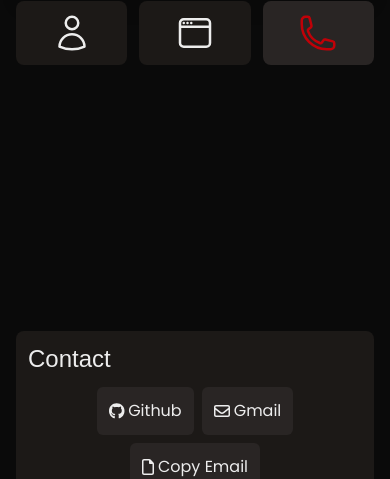
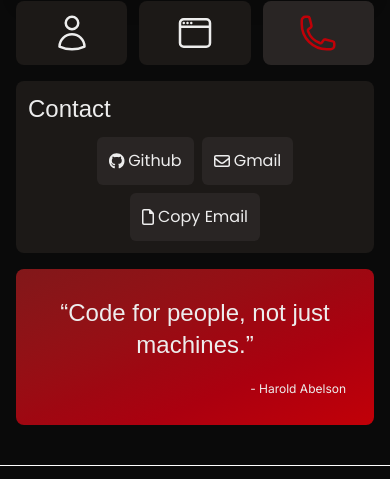
Before and after one commit to Ivaz7/portfolio-next-ivaz, a Next.js app: page /contact in a window 390 px wide. Shown: the part 129-608 px from the top of the page. Built offline with nearby package versions, Linux system fonts and the light colour scheme; a web font is replaced by a local one.

Commit message:
fix: padding vertical for every page in phone screen size

```diff
--- a/app/(about)/page.tsx
+++ b/app/(about)/page.tsx
@@ -12,7 +12,7 @@ export const metadata: Metadata = {
 
 export default function About() {
   return(
-    <div className="min-h-screen px-4 py-4.5 md:px-3 flex flex-col gap-4 mb-10">
+    <div className="min-h-screen px-4 py-0 md:py-4.5 md:px-3 flex flex-col gap-4 mb-10">
       <Description />
       <Skill />
       <Certification />
--- a/app/contact/page.tsx
+++ b/app/contact/page.tsx
@@ -8,7 +8,7 @@ export const metadata: Metadata = {
 
 export default function Contact() {
   return(
-    <div className="min-h-screen px-4 py-4.5 md:px-3 flex flex-col items-center justify-center gap-4 mb-10">
+    <div className="h-fit md:min-h-screen px-4 py-0 md:py-4.5  md:px-3 flex flex-col items-center justify-center gap-4 mb-10">
       <ContacMain />
       <Quote />
     </div>
--- a/app/project/page.tsx
+++ b/app/project/page.tsx
@@ -7,7 +7,7 @@ export const metadata: Metadata = {
 
 export default function Project() {
   return(
-    <div className="min-h-screen w-full px-4 py-4.5 md:px-3">
+    <div className="min-h-screen w-full px-4 py-0 md:py-4.5  md:px-3">
       <ProjectItems />
     </div>
   )
```
